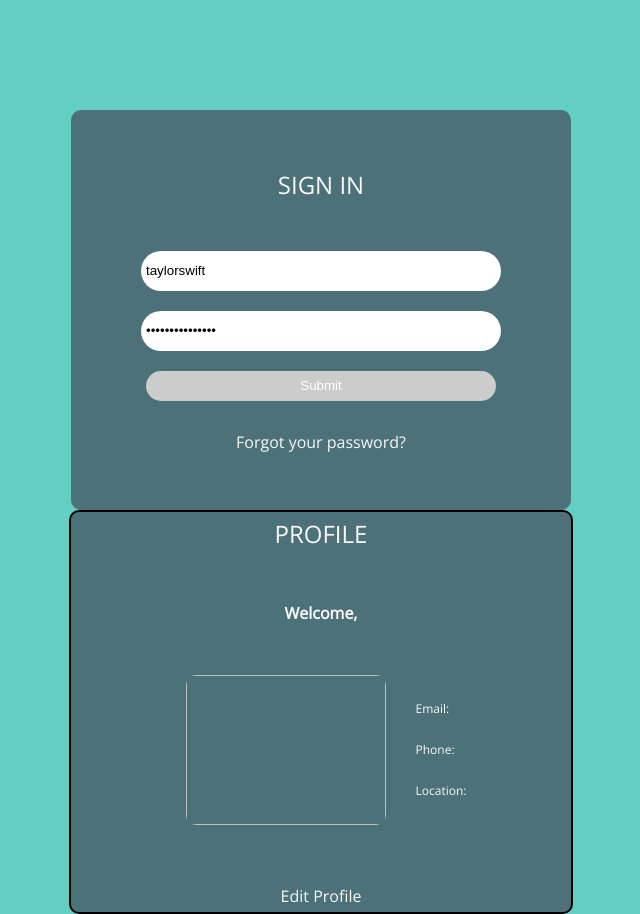
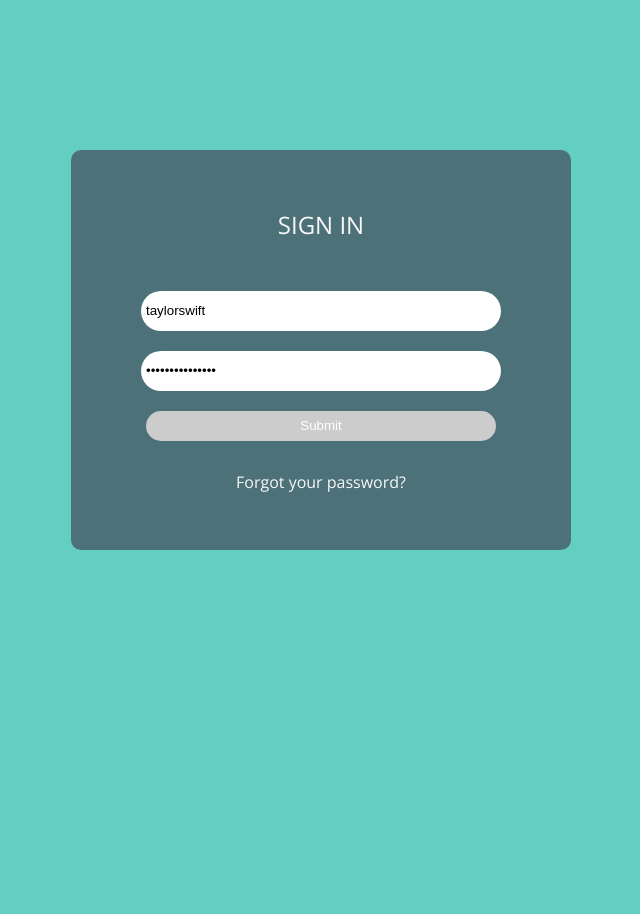
Before and after one commit to keebarber/final-assessment, a React app: page / in a window 1280 px wide. Shown: the whole page, without its empty margins (319-959 px from the left). After the commit the page ends 800 px from the top, so only its background shows below. Built offline with nearby package versions, Linux system fonts and the light colour scheme.

Commit message:
Added some styling, code layout, toggle screens

```diff
--- a/src/actions/index.js
+++ b/src/actions/index.js
@@ -2,22 +2,17 @@ import { findMatchingUser } from '../users';
 
 export function login(username, password) {
     return function(dispatch) {
-    	// username = username.username;
-    	// password = username.password;
         const user = findMatchingUser(username, password);
-        console.log(username);
-        console.log(password);
-        console.log(user);
+
         // If it username/password are correct, a user object will be available
         if (user) {
         	console.log(user);
             // TODO #6 trigger a LOGIN_SUCCESS action here
+
             dispatch(loginsuccess(user));
-
-        }
-        else {
-          	return console.log("invalid login");
-          }
+        }	else {
+          		return alert("invalid login");
+        	  }
     };
 }
 
@@ -29,11 +24,3 @@ function loginsuccess(user) {
             user
           };
 }
-
-// export function login(username, password) {
-// 	return {
-// 		type: "LOGIN_SUCCESS",
-// 		username,
-// 		password
-// 	};
-// }
--- a/src/components/App.js
+++ b/src/components/App.js
@@ -8,18 +8,26 @@ import { login } from '../actions';
 
 class App extends Component {
   render() {
-    return (
+    if (this.props.loggedInUser != null) {
+      return (
       <div className="App">
-      	<SignIn  onSubmit={this.props.login}/>
-      	<Profile />
+          <Profile />
       </div>
-    );
+      );
+    } else {
+      return (
+       <div className="App">
+          <SignIn  onSubmit={this.props.login}/>
+      </div>
+        );
+    }
   }
 }
 
 function mapStateToProps(state) {
 	return {
-		user: state.user
+		user: state.user,
+             loggedInUser: state.loggedInUser
 	};
 }
 
--- a/src/components/SignIn.js
+++ b/src/components/SignIn.js
@@ -12,30 +12,32 @@ class SignIn extends Component {
             };
 	}
 
-	render() {
+render() {
 
-		return (
+  return (
       <div className="SignInBox">
 			<form className ="LoginForm" onSubmit={this.handleSubmit.bind(this)}>
+
 				<h2>Sign In</h2>
 
 					<input  placeholder="Username" className = "LoginField" value={this.state.username} onChange={this.handleuserNameChange.bind(this)}/>
+					<input placeholder="Password" className = "LoginField" type="password" value={this.state.password} onChange={this.handlePasswordChange.bind(this)}/>
+					<button className = "LoginField" type="submit">Submit</button>
 
-					<input placeholder="Password" className = "LoginField" type="password" value={this.state.password} onChange={this.handlePasswordChange.bind(this)}/>
+                          <a href="#">Forgot your password?</a>
 
-					<button className = "LoginField" type="submit">Submit</button>
-                                <a href="#">Forgot your password?</a>
 			</form>
       </div>
+  );
+}
 
-		);
-	}
+
+
 
 handleuserNameChange(event) {
 	this.setState({
 		username: event.target.value
 	});
-  console.log(this.state.username);
   }
 
 handlePasswordChange(event) {
@@ -46,8 +48,7 @@ handlePasswordChange(event) {
 
   handleSubmit(event) {
       event.preventDefault();
-      debugger;
-     this.state.user = {
+      this.state.user = {
         username: this.state.username,
         password: this.state.password
         };
@@ -61,8 +62,6 @@ handlePasswordChange(event) {
           password: ""
       });
   }
-
-
 }
 
 export default SignIn;
--- a/src/index.css
+++ b/src/index.css
@@ -4,6 +4,14 @@ html {
 	background-color: #63CEC2;
 	color: #F7F8F9;
 }
+
+.App {
+	display: flex;
+	justify-content: center;
+	align-items: center;
+	top: 170px;
+}
+
 body {
   margin: 0;
   padding: 0;
@@ -14,7 +22,8 @@ body {
 	display: flex;
 	align-items: center;
 	justify-content: center;
-	margin-top: 110px;
+	width: 100%;
+	margin-top: 150px;
 }
 
 .LoginForm {
@@ -65,10 +74,16 @@ h2, a {
 
 /*	Profile Form Container Styling 		*/
 
+
+
+
+
+
 .Profile {
 	display: flex;
 	align-items: center;
 	justify-content: center;
+	margin-top: 150px;
 }
 
 .ProfileContainer {
@@ -76,7 +91,6 @@ h2, a {
 	align-items: center;
 	justify-content: center;
 	flex-direction: column;
-	border: 2px solid black;
 	border-radius: 10px;
 	background-color: rgba(67, 75, 89, 0.7);
 	height: 400px;
--- a/src/reducers/index.js
+++ b/src/reducers/index.js
@@ -13,16 +13,13 @@ export default function(state = INITIAL_STATE, action) {
 		}
 }
 
+
 function login(state, user) {
-
 	const currentUser = user;
-	// const newUser = username;
-	// const newPassword = password;
-	// console.log(newUser);
-	console.log(user);
 
 	return Object.assign({}, state, {
-		user: currentUser
+		user: currentUser,
+		loggedInUser: !state.loggedInUser
 
 	});
 }
--- a/src/users.js
+++ b/src/users.js
@@ -1,6 +1,7 @@
 
 export function findMatchingUser(username, password) {
 
+  //    This still doesn't make sense to me that I need to sort through it like this, but it works
   let newUser = username.user.username;
   let newPass = username.user.password;
 
```
Also changed, not shown: src/components/Profile.js (+4 -5 lines).
